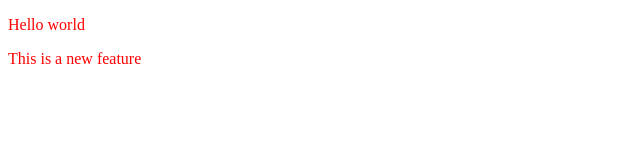
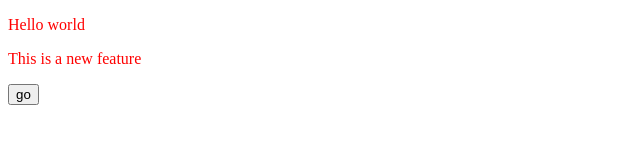
Before and after one commit to iCely787/localRepo, a plain HTML site: page index.html in a window 1280 px wide. Shown: the full height of the page, 0-640 px from the left. Drawn offline with Linux system fonts and the light colour scheme.

Commit message:
add button

```diff
--- a/index.html
+++ b/index.html
@@ -9,5 +9,6 @@
 <body>
     <p> Hello world </p>
     <p> This is a new feature</p>
+    <button> go </button>
 </body>
 </html>
```
